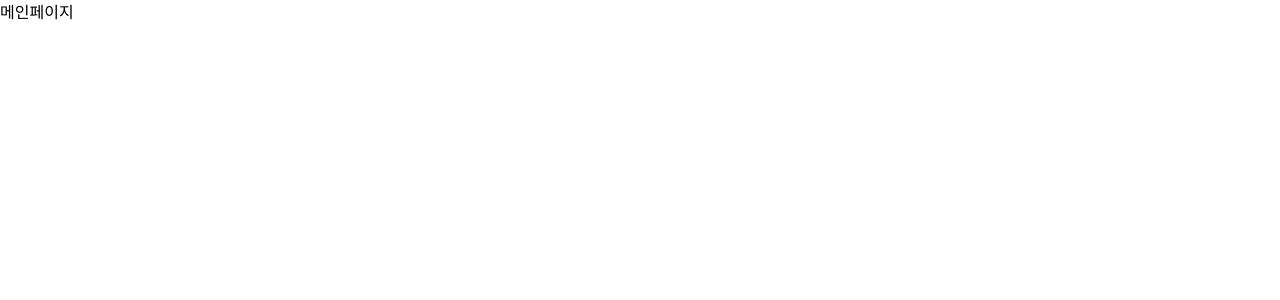
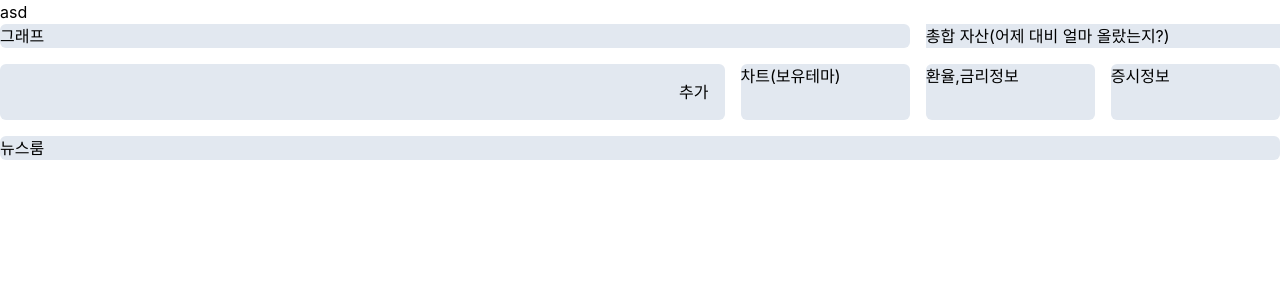
Before and after one commit to TestJeong/MoneyPRO, a Next.js app: page / in a window 1280 px wide. Shown: the top 300 px of the page. Built offline with nearby package versions, Linux system fonts and the light colour scheme.

Commit message:
Add : 메인페이지 레이아웃 작업
- grid로 메인페이지 레이아웃 설계
- 카테고리 추가 모달창 생성

```diff
--- /dev/null
+++ b/lib/components/common/box/input_box.tsx
@@ -0,0 +1,17 @@
+import {ReactChild} from "react"
+
+interface IInputBoxType {
+  title: string
+  children: ReactChild
+}
+
+const InputBox = ({title, children}: IInputBoxType) => {
+  return (
+    <div className="w-full flex flex-col">
+      <span className="font-bold my-2">{title}</span>
+      <div className="relative flex w-full h-[2.5rem] rounded-xl pl-4 pr-3 border-[1px] mb-2">{children}</div>
+    </div>
+  )
+}
+
+export default InputBox
--- /dev/null
+++ b/lib/components/common/modal/add_category.tsx
@@ -0,0 +1,22 @@
+import {useState} from "react"
+import InputBox from "../box/input_box"
+
+const AddCategory = () => {
+  const [memo, setMemo] = useState("")
+  const [account, setAccount] = useState("")
+
+  return (
+    <div className=" min-h-[20rem] w-full relative">
+      <div>
+        <InputBox title="카테고리명">
+          <input type="text" value={memo} onChange={(e) => setMemo(e.target.value)} />
+        </InputBox>
+        <InputBox title="자산계좌">
+          <input type="text" value={account} onChange={(e) => setAccount(e.target.value)} />
+        </InputBox>
+      </div>
+    </div>
+  )
+}
+
+export default AddCategory
--- a/lib/components/common/modal/add_korean_stock.tsx
+++ b/lib/components/common/modal/add_korean_stock.tsx
@@ -1,13 +1,21 @@
-import {useQuery} from "@tanstack/react-query"
+import {useMutation, useQuery} from "@tanstack/react-query"
 import {NextPage} from "next"
-import {ChangeEvent, FormEvent, ReactChild, ReactNode, useEffect, useState} from "react"
+import {ChangeEvent, useState} from "react"
 import {REQUEST_KOREAN_STOCK_API} from "utils/api/get_api"
+import {POST_ADD_STOCK} from "utils/api/post_api"
+import InputBox from "../box/input_box"
 
 const AddKoreanStock: NextPage = ({setonmodalclose = () => {}}: any) => {
   const [stockName, setStockName] = useState("")
   const [price, setPrice] = useState("")
+  const [quantity, setQuantity] = useState(0)
+  const [date, setDate] = useState("")
+  const [memo, setMemo] = useState("")
+
   const [placeholder, setPlaceholder] = useState("종목을 입력해주세요")
+
   const {data, isSuccess} = useQuery(["koreanStockList", stockName], () => REQUEST_KOREAN_STOCK_API(stockName))
+  const {mutate} = useMutation(POST_ADD_STOCK)
 
   const onClickStockItem = (stock: string) => {
     setPlaceholder(stock)
@@ -25,7 +33,16 @@ const AddKoreanStock: NextPage = ({setonmodalclose = () => {}}: any) => {
     commaString(value)
   }
 
-  const onClickComplite = () => {}
+  const onClickComplite = () => {
+    mutate(
+      {stockName, price, quantity, date, memo},
+      {
+        onSuccess: () => {
+          setonmodalclose()
+        }
+      }
+    )
+  }
 
   return (
     <div className=" min-h-[20rem] w-full relative">
@@ -47,15 +64,15 @@ const AddKoreanStock: NextPage = ({setonmodalclose = () => {}}: any) => {
       </InputBox>
 
       <InputBox title="수량">
-        <input type="number" />
+        <input type="number" value={quantity} onChange={(e) => setQuantity(parseInt(e.target.value))} />
       </InputBox>
 
       <InputBox title="날짜">
-        <input type="text" />
+        <input type="text" value={date} onChange={(e) => setDate(e.target.value)} />
       </InputBox>
 
       <InputBox title="메모">
-        <input type="text" />
+        <input type="text" value={memo} onChange={(e) => setMemo(e.target.value)} />
       </InputBox>
 
       <footer>
@@ -68,18 +85,4 @@ const AddKoreanStock: NextPage = ({setonmodalclose = () => {}}: any) => {
   )
 }
 
-interface IInputBoxType {
-  title: string
-  children: ReactChild
-}
-
-const InputBox = ({title, children}: IInputBoxType) => {
-  return (
-    <div className="w-full flex flex-col">
-      <span className="font-bold my-2">{title}</span>
-      <div className="relative flex w-full h-[2.5rem] rounded-xl pl-4 pr-3 border-[1px] mb-2">{children}</div>
-    </div>
-  )
-}
-
 export default AddKoreanStock
--- a/pages/index.tsx
+++ b/pages/index.tsx
@@ -1,16 +1,35 @@
 import type {NextPage} from "next"
-import styles from "../styles/Home.module.css"
 import {useState} from "react"
 import ModalPortal from "lib/components/common/modal/modal_portal"
-import AddKoreanStock from "lib/components/common/modal/add_korean_stock"
+import Header from "@components/layout/header"
+import AddCategory from "@components/common/modal/add_category"
 
 const Home: NextPage = () => {
   const [onModal, setOnModal] = useState(false)
   return (
-    <div>
-      <div>
-        <span>메인페이지</span>
+    <div className="">
+      <Header />
+
+      <div className="grid grid-cols-7 phone:flex phone:flex-col gap-4 ">
+        <div className=" bg-slate-200 col-span-5 phone:col-span-1 rounded-md">그래프</div>
+        <div className=" bg-slate-200 col-start-6 col-end-8 ">총합 자산(어제 대비 얼마 올랐는지?)</div>
+        <div className="bg-slate-200 col-span-4 phone:col-span-1  rounded-md">
+          <div className="p-4">
+            <button className=" w-full justify-end flex" onClick={() => setOnModal(true)}>
+              추가
+            </button>
+          </div>
+        </div>
+        <div className="bg-slate-200 rounded-md">차트(보유테마)</div>
+        <div className="bg-slate-200 rounded-md">환율,금리정보</div>
+        <div className="bg-slate-200  rounded-md ">증시정보</div>
+        <div className="bg-slate-200 rounded-md col-span-7">뉴스룸</div>
       </div>
+
+      <div></div>
+      <ModalPortal onModal={onModal} setOnModal={setOnModal}>
+        <AddCategory />
+      </ModalPortal>
     </div>
   )
 }
```
